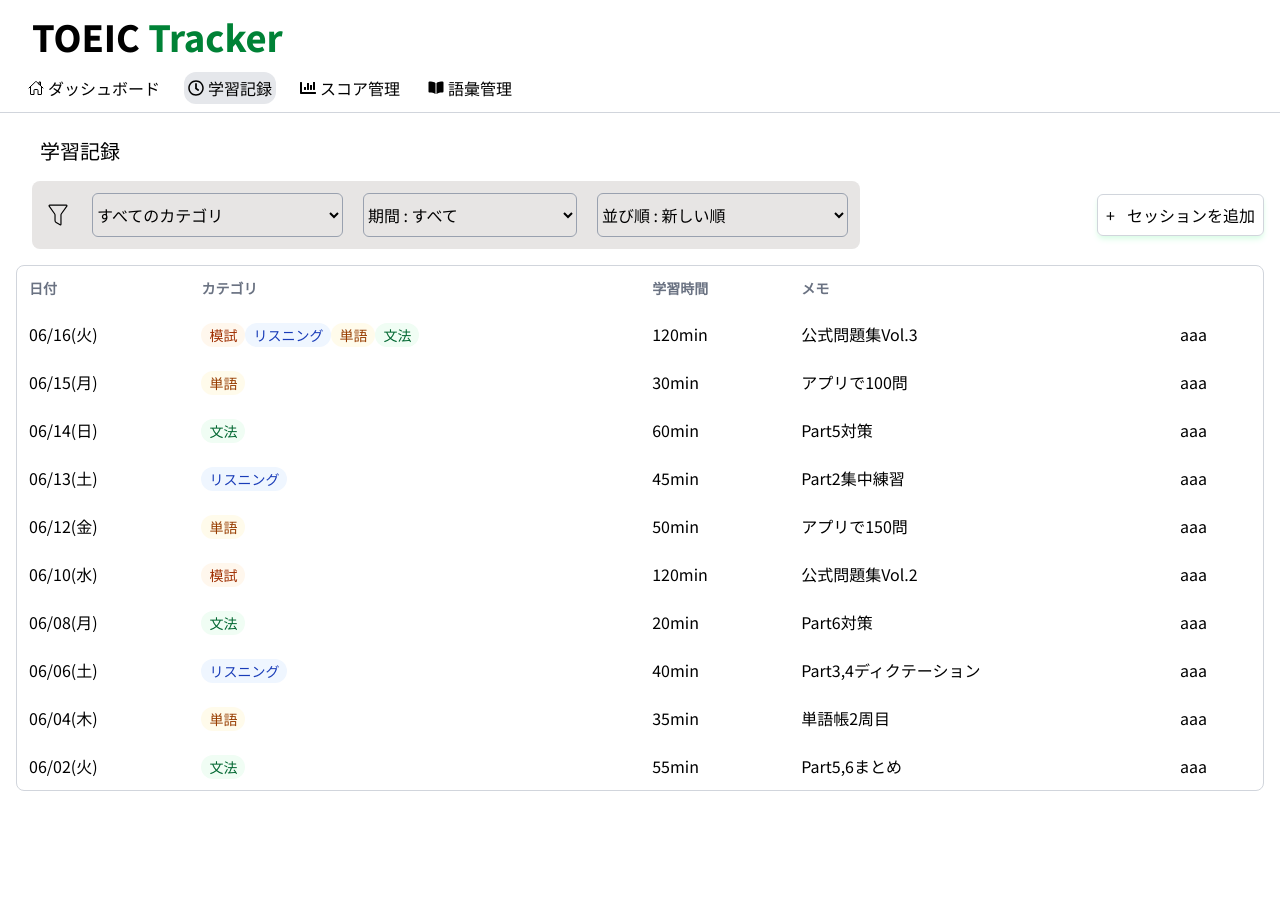
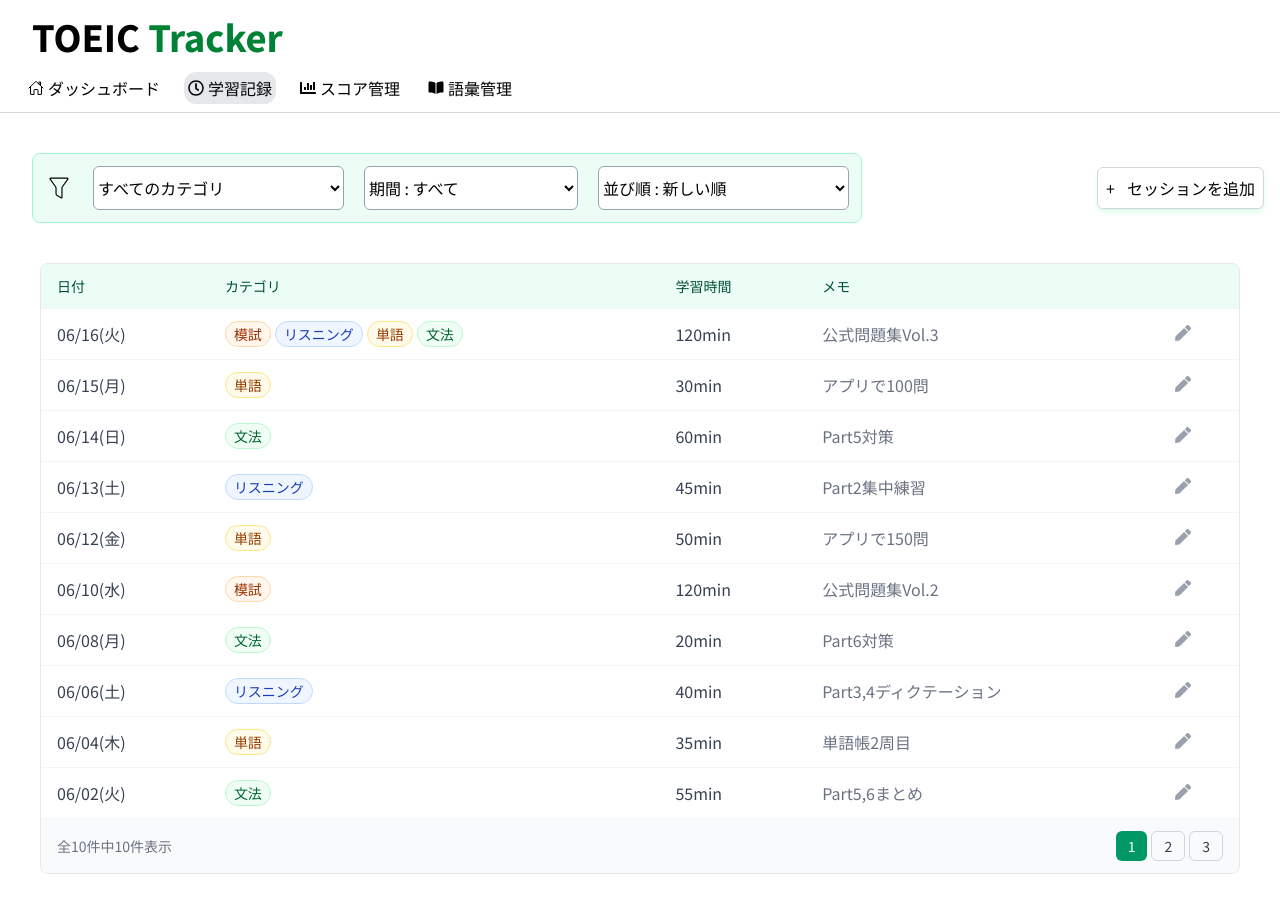
Before and after one commit to k-tomida/toeic-tracker, a React (Vite) app in the folder frontend/: page /study-sessions in a window 1280 px wide. Shown: the top 910 px of the page. Before the commit the page ends 816 px from the top, so only its background shows below. Built offline with nearby package versions, Linux system fonts and the light colour scheme.

Commit message:
WIP: 過去３ヶ月のフィルタとソートの機能が未実装

```diff
--- a/frontend/src/components/studySession/CategorySelect.tsx
+++ /dev/null
@@ -1,17 +0,0 @@
-import { useState } from "react";
-import { Select } from "../../ui/Select";
-
-const categoryOptions = [
-    { label: "すべてのカテゴリ", value: "all" },
-    { label: "リスニング", value: "listening" },
-    { label: "単語", value: "vocabulary" },
-    { label: "文法", value: "grammar" },
-    { label: "模試", value: "full" },
-];
-
-export const CategorySelect = () => {
-    const [category, setCategory] = useState("all");
-    return (
-        <Select name="category" value={category} onChange={setCategory} options={categoryOptions} />
-    );
-};
--- a/frontend/src/components/studySession/OrderSelect.tsx
+++ b/frontend/src/components/studySession/OrderSelect.tsx
@@ -8,7 +8,7 @@ const categoryOptions = [
 ];
 
 export const OrderSelect = () => {
-    const [category, setCategory] = useState("all");
+    const [category, setCategory] = useState("newest");
     return (
         <Select name="category" value={category} onChange={setCategory} options={categoryOptions} />
     );
--- a/frontend/src/components/studySession/PeriodSelect.tsx
+++ /dev/null
@@ -1,16 +0,0 @@
-import { useState } from "react";
-import { Select } from "../../ui/Select";
-
-const categoryOptions = [
-    { label: "期間 : すべて", value: "all" },
-    { label: "今月", value: "thisMonth" },
-    { label: "先月", value: "lastMonth" },
-    { label: "過去3ヶ月", value: "lastThreeMonth" }
-];
-
-export const PeriodSelect = () => {
-    const [category, setCategory] = useState("all");
-    return (
-        <Select name="category" value={category} onChange={setCategory} options={categoryOptions} />
-    );
-};
--- a/frontend/src/components/studySession/StudyTable.tsx
+++ b/frontend/src/components/studySession/StudyTable.tsx
@@ -1,7 +1,6 @@
+import { FaPen } from "react-icons/fa";
 import { changeTagByCategory } from "../../utils/changeTagByCategory";
 import { formatDate } from "../../utils/formatDate";
-
-
 
 const dummyStudySessions = [
     {
@@ -78,31 +77,106 @@ const dummyStudySessions = [
     },
 ];
 
-export const StudyTable = () => {
+type StudyTableProps = {
+    category: string;
+    period: string;
+};
+
+const categoryLabelMap: Record<string, string> = {
+    listening: "リスニング",
+    vocabulary: "単語",
+    grammar: "文法",
+    full: "模試",
+};
+
+export const StudyTable = ({ category, period }: StudyTableProps) => {
+    let filteredStudyTables =
+        category !== "all"
+            ? dummyStudySessions.filter((studyTable) =>
+                studyTable.category.includes(categoryLabelMap[category])
+            )
+            : dummyStudySessions;
+
+    const today = new Date();
+    const thisMonth = today.getMonth() + 1;
+    const thisYear = today.getFullYear();
+
+    if (period === "thisMonth") {
+        filteredStudyTables = filteredStudyTables.filter((studyTable) => {
+            const month = new Date(studyTable.date).getMonth() + 1;
+            const year = new Date(studyTable.date).getFullYear();
+            return (year === thisYear) && (month === thisMonth);
+        })
+    }
+    else if (period === "lastMonth") {
+        filteredStudyTables = filteredStudyTables.filter((studyTable) => {
+            const month = new Date(studyTable.date).getMonth() + 1;
+            const year = new Date(studyTable.date).getFullYear();
+            if (thisMonth === 1) {
+                return (year === thisYear - 1) && (month === 12);
+            }
+            return month === thisMonth - 1;
+        })
+    }
+    else if (period === "lastThreeMonth") {
+        filteredStudyTables = filteredStudyTables.filter((studyTable) => {
+            const month = new Date(studyTable.date).getMonth() + 1;
+            const year = new Date(studyTable.date).getFullYear();
+            return (year === thisYear) && (thisMonth - 2 <= month) && (month <= thisMonth);
+        })
+    }
+
     return (
-        <table className="w-full border border-gray-300 rounded-lg overflow-hidden border-separate border-spacing-0">
+        filteredStudyTables.length === 0 ? (
+            <div>テーブルがありません</div>
+        ) : (
+            <div className="w-full border border-gray-200 rounded-lg overflow-hidden">
+                <table className="w-full border-collapse">
                     <thead>
-                <tr className="text-left text-sm text-gray-500 ">
-                    <th className="py-3 px-3">日付</th>
-                    <th className="py-3 px-3">カテゴリ</th>
-                    <th className="py-3 px-3">学習時間</th>
-                    <th className="py-3 px-3">メモ</th>
-                    <th className="py-3 px-3"></th>
+                        <tr className="text-left text-sm text-emerald-900 bg-emerald-50">
+                            <th className="py-3 px-4 font-medium">日付</th>
+                            <th className="py-3 px-4 font-medium">カテゴリ</th>
+                            <th className="py-3 px-4 font-medium">学習時間</th>
+                            <th className="py-3 px-4 font-medium">メモ</th>
+                            <th className="py-3 px-4"></th>
                         </tr>
                     </thead>
                     <tbody>
-                {dummyStudySessions.map((data) => (
-                    <tr key={data.id} className="hover:bg-stone-100">
-                        <td className="py-3 px-3">{formatDate(data.date)}</td>
-                        <td className="py-3 px-3">{data.category.map(category => changeTagByCategory(category))}</td>
-                        <td className="py-3 px-3">{data.duration}min</td>
-                        <td className="py-3 px-3">{data.memo}</td>
-                        <td className="py-3 px-3">
-                            <button className="cursor-pointer">aaa</button>
+                        {filteredStudyTables.map((data) => (
+                            <tr key={data.id} className="hover:bg-emerald-50/50 border-t border-gray-100 transition-colors">
+                                <td className="py-3 px-4 text-gray-700">{formatDate(data.date)}</td>
+                                <td className="py-3 px-4">
+                                    <div className="flex gap-1 flex-wrap">
+                                        {data.category.map((c) => changeTagByCategory(c))}
+                                    </div>
+                                </td>
+                                <td className="py-3 px-4 text-gray-700">{data.duration}min</td>
+                                <td className="py-3 px-4 text-gray-500">{data.memo}</td>
+                                <td className="py-3 px-4">
+                                    <button className="cursor-pointer text-gray-400 hover:text-red-500"><FaPen /></button>
                                 </td>
                             </tr>
                         ))}
                     </tbody>
                 </table>
+
+                <div className="flex items-center justify-between px-4 py-3 border-t border-gray-100 bg-gray-50 text-sm text-gray-500">
+                    <span>全{dummyStudySessions.length}件中{filteredStudyTables.length}件表示</span>
+                    <div className="flex gap-1">
+                        {[1, 2, 3].map((num) => (
+                            <button
+                                key={num}
+                                className={`px-3 py-1 rounded-md text-sm transition-colors ${num === 1
+                                    ? "bg-emerald-600 text-white"
+                                    : "border border-gray-300 text-gray-700 hover:bg-gray-100"
+                                    }`}
+                            >
+                                {num}
+                            </button>
+                        ))}
+                    </div>
+                </div>
+            </div>
+        )
     );
 }
--- a/frontend/src/pages/StudyManagementPage.tsx
+++ b/frontend/src/pages/StudyManagementPage.tsx
@@ -1,31 +1,50 @@
 import { Header } from "../components/Header"
 import { AddSessionButton } from "../components/studySession/AddSessionButton";
-import { CategorySelect } from "../components/studySession/CategorySelect"
 import { OrderSelect } from "../components/studySession/OrderSelect"
-import { PeriodSelect } from "../components/studySession/PeriodSelect"
-
 import { CiFilter } from "react-icons/ci";
 import { StudyTable } from "../components/studySession/StudyTable";
+import { useState } from "react";
+import { Select } from "../ui/Select";
+
+type categoryType = {
+    label: string;
+    value: string;
+}
+
+const categoryOptions: categoryType[] = [
+    { label: "すべてのカテゴリ", value: "all" },
+    { label: "リスニング", value: "listening" },
+    { label: "単語", value: "vocabulary" },
+    { label: "文法", value: "grammar" },
+    { label: "模試", value: "full" },
+];
+
+const periodOptions = [
+    { label: "期間 : すべて", value: "all" },
+    { label: "今月", value: "thisMonth" },
+    { label: "先月", value: "lastMonth" },
+    { label: "過去3ヶ月", value: "lastThreeMonth" }
+];
 
 export const StudyManagementPage = () => {
+    const [category, setCategory] = useState(categoryOptions[0].value);
+    const [period, setPeriod] = useState(periodOptions[0].value);
     return (
         <div className="min-h-screen ">
             <Header />
             <main className="max-w-7xl mx-auto px-4 py-6">
-                <div className="flex justify-between">
-                    <h1 className="text-xl ml-6">学習記録</h1>
-                </div>
                 <div className="flex items-center justify-between">
-                    <div className="flex justify-center gap-5 bg-stone-200 p-3 m-4 rounded-lg items-center flex-wrap">
+                    <div className="flex justify-center gap-5 bg-emerald-50 border border-emerald-200 p-3 m-4 rounded-lg items-center flex-wrap">
                         <CiFilter size={28} />
-                        <CategorySelect />
-                        <PeriodSelect />
+                        <Select name="category" value={category} onChange={setCategory} options={categoryOptions} />
+                        <Select name="period" value={period} onChange={setPeriod} options={periodOptions} />
                         <OrderSelect />
+
                     </div>
                     <AddSessionButton />
                 </div>
-                <div>
-                    <StudyTable />
+                <div className="m-6">
+                    <StudyTable category={category} period={period} />
                 </div>
             </main>
         </div>
--- a/frontend/src/ui/Select.tsx
+++ b/frontend/src/ui/Select.tsx
@@ -12,7 +12,7 @@ export const Select = ({ name, value, onChange, options }: Props) => {
             id={name}
             value={value}
             onChange={(e) => onChange(e.target.value)}
-            className="py-2 pr-25 border border-gray-400 rounded-md"
+            className="py-2 pr-25 border border-gray-400 rounded-md bg-white"
         >
             {options.map((opt) => (
                 <option key={opt.value} value={opt.value}>
--- a/frontend/src/utils/changeTagByCategory.tsx
+++ b/frontend/src/utils/changeTagByCategory.tsx
@@ -1,10 +1,10 @@
 import type { ReactNode } from "react"
 
 const tagStyles: Record<string, string> = {
-    リスニング: "bg-blue-50 text-blue-800",
-    単語: "bg-amber-50 text-amber-800",
-    文法: "bg-green-50 text-green-800",
-    模試: "bg-orange-50 text-orange-800",
+    リスニング: "bg-blue-50 text-blue-800 border border-blue-200",
+    単語: "bg-amber-50 text-amber-800 border border-amber-200",
+    文法: "bg-green-50 text-green-800 border border-green-200",
+    模試: "bg-orange-50 text-orange-800 border border-orange-200",
 };
 //カテゴリ別にタグの色を変える関数
 export const changeTagByCategory = (category: string): ReactNode => {
```
Lines whose indentation alone changed are shown as unchanged.
